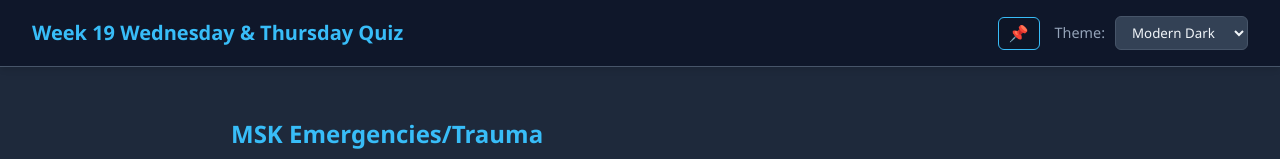
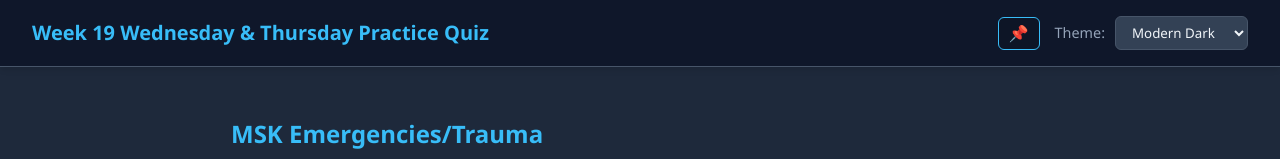
Before and after one commit to ibecerraMCG/MSK-Skin-Week-19-Wednesday-Thursday-Practice-Quiz, a plain HTML site: page index.html in a window 1280 px wide. Shown: the top 159 px of the page. Drawn offline with Linux system fonts and the light colour scheme.

Commit message:
Update index.html

```diff
--- a/index.html
+++ b/index.html
@@ -376,7 +376,7 @@
 <body>
 
     <header id="main-header">
-        <h1>Week 19 Wednesday & Thursday Quiz</h1>
+        <h1>Week 19 Wednesday & Thursday Practice Quiz</h1>
         <div class="controls-wrapper">
             <!-- Pin Button -->
             <button class="pin-btn pin-active" id="pin-btn" onclick="toggleHeader()" title="Pin/Unpin Header">
```
